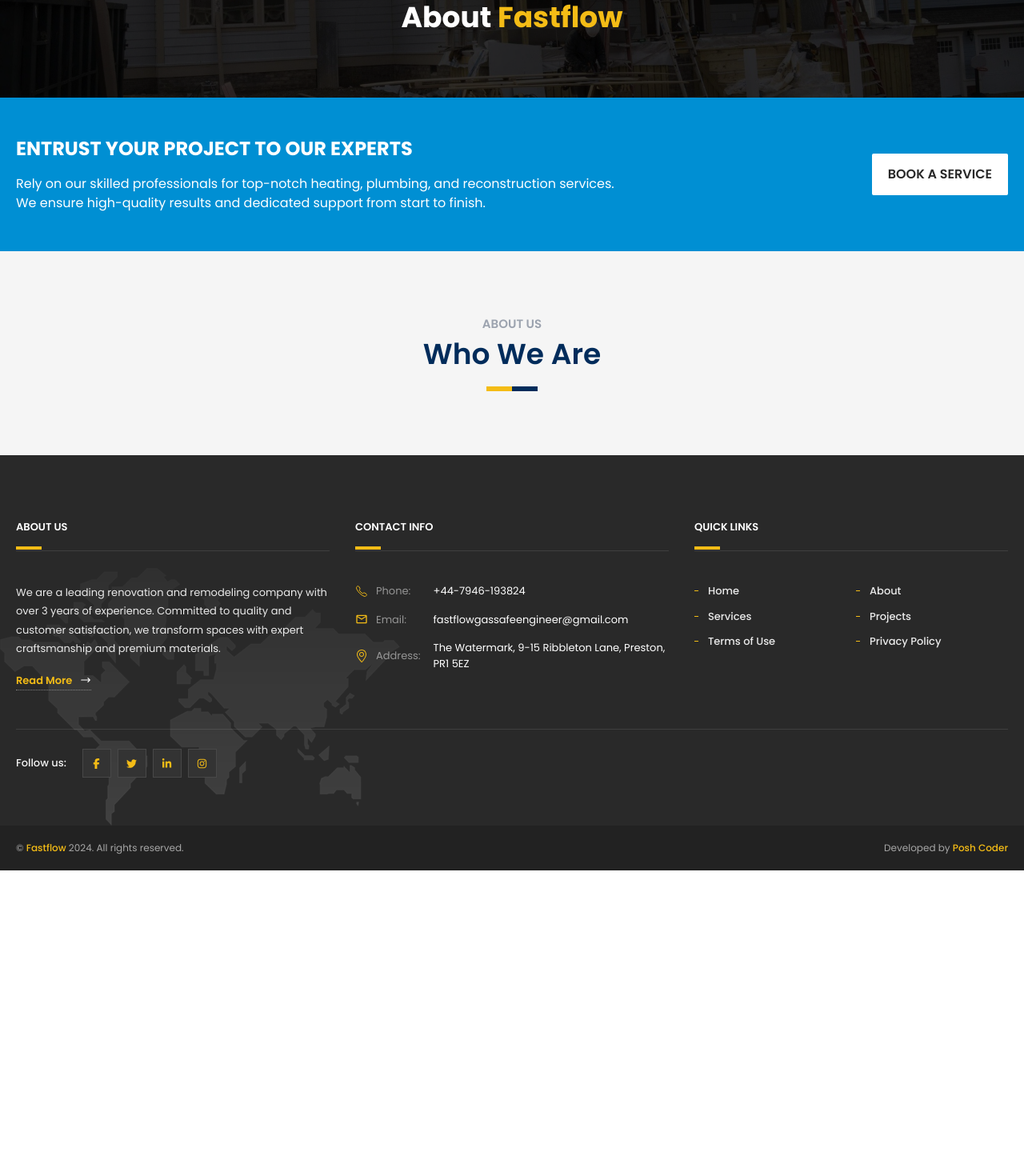
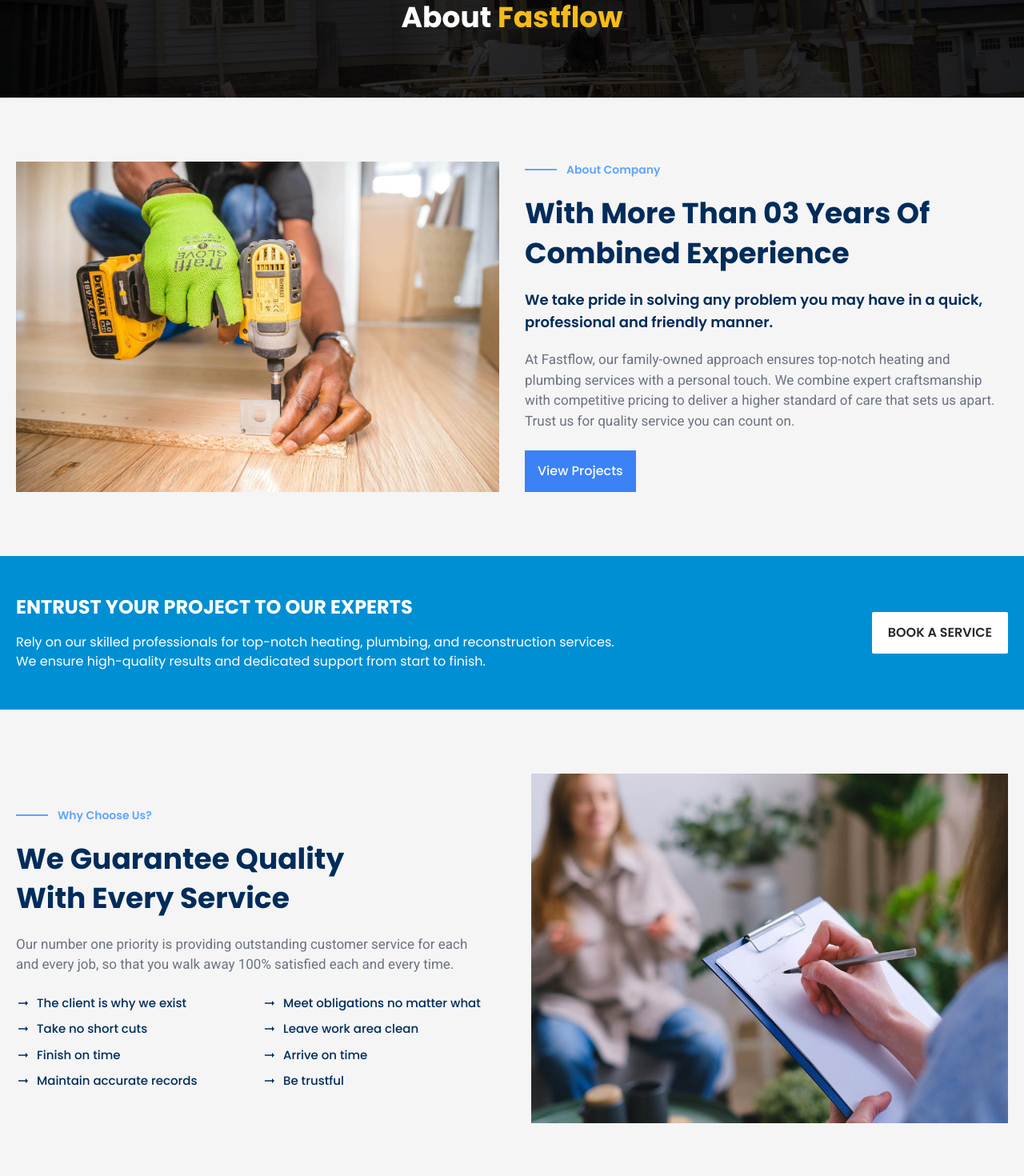
Before and after one commit to sababashfak/fastflow_frontend, a React (Vite) app: page /about in a window 1280 px wide. Shown: the part 200-1670 px from the top of the page at 80% size. Before the commit the page ends 1288 px from the top, so only its background shows below. Built offline with nearby package versions, Linux system fonts and the light colour scheme; no server answers.

Commit message:
why choose us added

```diff
--- /dev/null
+++ b/src/components/About/AboutCallback.tsx
@@ -0,0 +1,30 @@
+import { Link } from "react-router-dom";
+
+const AboutCallback = () => {
+  return (
+    <section className="bg-[#008FD3] py-12">
+      <div className="container">
+        <div className="flex flex-col items-center gap-x-10 gap-y-5 md:flex-row lg:justify-between">
+          <div className="max-w-3xl text-center text-white md:text-left">
+            <h2 className="mb-4 text-balance text-2xl font-bold uppercase">
+              Entrust Your Project to Our Experts
+            </h2>
+            <p className="">
+              Rely on our skilled professionals for top-notch heating, plumbing,
+              and reconstruction services. We ensure high-quality results and
+              dedicated support from start to finish.
+            </p>
+          </div>
+          <Link
+            className="block shrink-0 rounded-sm bg-white px-5 py-3.5 font-semibold uppercase text-dark duration-300 hover:bg-primary"
+            to="/book-service"
+          >
+            Book a Service
+          </Link>
+        </div>
+      </div>
+    </section>
+  );
+};
+
+export default AboutCallback;
--- /dev/null
+++ b/src/components/About/AboutCompany.tsx
@@ -0,0 +1,48 @@
+import { Link } from "react-router-dom";
+import { Button } from "../ui/button";
+
+const AboutCompany = () => {
+  return (
+    <section className="py-16 sm:py-20">
+      <div className="container">
+        <div className="grid grid-cols-1 gap-8 md:grid-cols-2">
+          <img
+            className="aspect-[3/2] w-full object-cover md:aspect-auto md:h-full"
+            src="/hero/slide-2.jpg"
+            alt="About Company"
+          />
+          <div className="">
+            <div className="mb-3 flex items-center gap-3 lg:mb-5">
+              <span className="block h-0.5 w-10 bg-blue-400"></span>
+              <p className="text-sm font-semibold text-blue-400">
+                About Company
+              </p>
+            </div>
+            <h2 className="text mb-3 text-3xl font-bold text-secondary lg:mb-5 lg:text-4xl lg:leading-snug">
+              With More Than 03 Years Of Combined Experience
+            </h2>
+            <h4 className="mb-4 font-semibold text-secondary lg:mb-5 lg:text-lg">
+              We take pride in solving any problem you may have in a quick,
+              professional and friendly manner.
+            </h4>
+            <p className="mb-5 font-roboto text-gray-500 lg:mb-6 lg:text-[17px]">
+              At Fastflow, our family-owned approach ensures top-notch heating
+              and plumbing services with a personal touch. We combine expert
+              craftsmanship with competitive pricing to deliver a higher
+              standard of care that sets us apart. Trust us for quality service
+              you can count on.
+            </p>
+            <Button
+              className="h-auto rounded-none bg-blue-500 py-3.5 hover:bg-blue-600 lg:text-base"
+              asChild
+            >
+              <Link to="/projects">View Projects</Link>
+            </Button>
+          </div>
+        </div>
+      </div>
+    </section>
+  );
+};
+
+export default AboutCompany;
--- /dev/null
+++ b/src/components/About/Affiliations.tsx
@@ -0,0 +1,5 @@
+const Affiliations = () => {
+  return <section></section>;
+};
+
+export default Affiliations;
--- /dev/null
+++ b/src/components/About/CoreValues.tsx
@@ -0,0 +1,5 @@
+const CoreValues = () => {
+  return <section></section>;
+};
+
+export default CoreValues;
--- /dev/null
+++ b/src/components/About/WhyChooseUs.tsx
@@ -0,0 +1,59 @@
+import { MdArrowRightAlt } from "react-icons/md";
+
+const items = [
+  "The client is why we exist",
+  "Meet obligations no matter what",
+  "Take no short cuts",
+  "Leave work area clean",
+  "Finish on time",
+  "Arrive on time",
+  "Maintain accurate records",
+  "Be trustful",
+];
+
+const WhyChooseUs = () => {
+  return (
+    <section className="py-16 sm:py-20">
+      <div className="container">
+        <div className="grid grid-cols-1 gap-8 md:grid-cols-[3fr_2fr] lg:grid-cols-2 lg:items-center lg:gap-12">
+          <div className="">
+            <div className="mb-3 flex items-center gap-3 lg:mb-5">
+              <span className="block h-0.5 w-10 bg-blue-400"></span>
+              <p className="text-sm font-semibold text-blue-400">
+                Why Choose Us?
+              </p>
+            </div>
+            <h2 className="text mb-3 text-3xl font-bold text-secondary lg:mb-5 lg:text-balance lg:text-4xl lg:leading-snug">
+              We Guarantee Quality With Every Service
+            </h2>
+            <p className="mb-5 font-roboto text-gray-500 lg:mb-6 lg:text-[17px]">
+              Our number one priority is providing outstanding customer service
+              for each and every job, so that you walk away 100% satisfied each
+              and every time.
+            </p>
+            <ul className="grid grid-cols-1 gap-x-5 gap-y-2.5 lg:grid-cols-2">
+              {items.map((item, index) => (
+                <li
+                  className="flex items-center gap-2 text-[15px] font-medium text-secondary"
+                  key={index}
+                >
+                  <MdArrowRightAlt className="text-lg" />
+                  {item}
+                </li>
+              ))}
+            </ul>
+          </div>
+          <div className="row-start-1 md:row-start-auto">
+            <img
+              className="w-full object-cover md:h-full lg:aspect-[3/2.2] lg:h-auto"
+              src="/about-choose-us.jpg"
+              alt="Why Choose Us"
+            />
+          </div>
+        </div>
+      </div>
+    </section>
+  );
+};
+
+export default WhyChooseUs;
--- /dev/null
+++ b/src/components/About/WorkWithUs.tsx
@@ -0,0 +1,5 @@
+const WorkWithUs = () => {
+  return <section></section>;
+};
+
+export default WorkWithUs;
--- a/src/pages/About.tsx
+++ b/src/pages/About.tsx
@@ -1,5 +1,9 @@
-import SectionTop from "@/components/shared/SectionTop";
-import { Link } from "react-router-dom";
+import AboutCallback from "@/components/About/AboutCallback";
+import AboutCompany from "@/components/About/AboutCompany";
+import Affiliations from "@/components/About/Affiliations";
+import CoreValues from "@/components/About/CoreValues";
+import WhyChooseUs from "@/components/About/WhyChooseUs";
+import WorkWithUs from "@/components/About/WorkWithUs";
 
 const About = () => {
   return (
@@ -13,33 +17,12 @@
           </div>
         </div>
       </section>
-      <section className="bg-[#008FD3] py-12">
-        <div className="container">
-          <div className="flex flex-col items-center gap-x-10 gap-y-5 md:flex-row lg:justify-between">
-            <div className="max-w-3xl text-center text-white md:text-left">
-              <h2 className="mb-4 text-balance text-2xl font-bold uppercase">
-                Entrust Your Project to Our Experts
-              </h2>
-              <p className="">
-                Rely on our skilled professionals for top-notch heating,
-                plumbing, and reconstruction services. We ensure high-quality
-                results and dedicated support from start to finish.
-              </p>
-            </div>
-            <Link
-              className="block shrink-0 rounded-sm bg-white px-5 py-3.5 font-semibold uppercase text-dark duration-300 hover:bg-primary"
-              to="/book-service"
-            >
-              Book a Service
-            </Link>
-          </div>
-        </div>
-      </section>
-      <section className="py-16 sm:py-20">
-        <div className="container">
-          <SectionTop title="About Us" subtitle="Who We Are" />
-        </div>
-      </section>
+      <AboutCompany />
+      <AboutCallback />
+      <WhyChooseUs />
+      <CoreValues />
+      <WorkWithUs />
+      <Affiliations />
     </main>
   );
 };
```
Also changed, not shown: public/about-choose-us.jpg (added).
